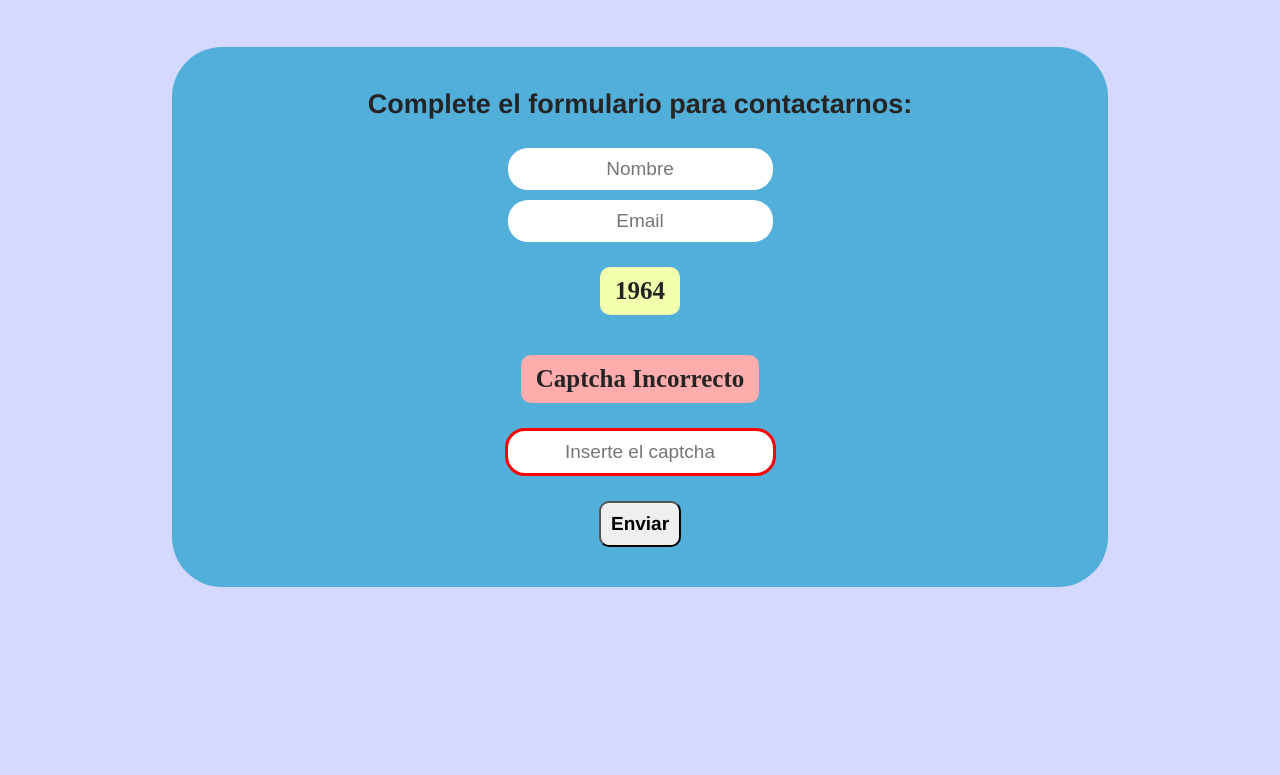
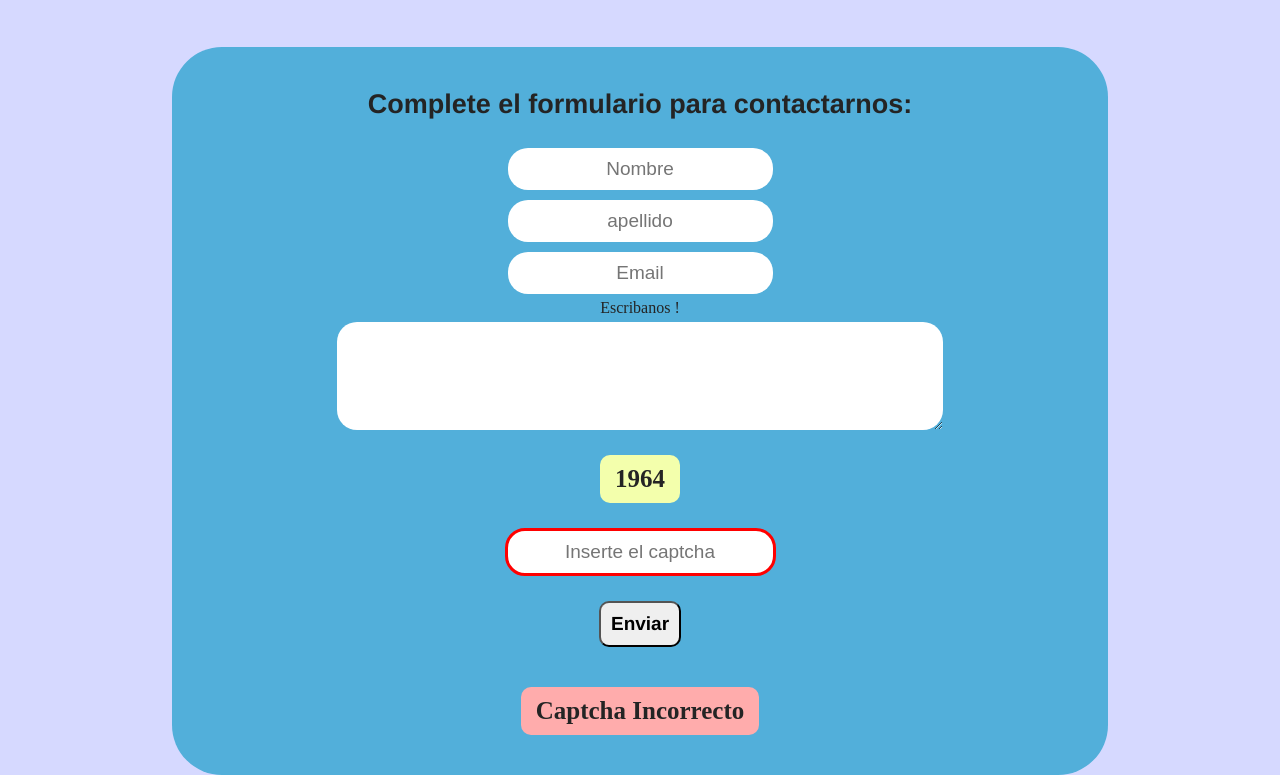
Before and after one commit to LucasLastra/Web1, a plain HTML site: page TPE1/contactanos.html in a window 1280 px wide. Both pictures are taken after a click on the button "Enviar". Shown: the part 86-861 px from the top of the page. Before the commit the page ends 800 px from the top, so only its background shows below. Drawn offline with Linux system fonts and the light colour scheme.

Commit message:
cambios dia 30/4

```diff
--- a/TPE1/contactanos.html
+++ b/TPE1/contactanos.html
@@ -18,22 +18,23 @@
         </div>
     </header>
     <section>
-        <div class="content">
-            <h2>Complete el formulario para contactarnos:</h2>
-            <input id="nombre" class="input" type="text" name="nombre" placeholder="Nombre" />
-            <input id="email" class="input" type="text" name="email" placeholder="Email" />
-            <div class="captcha" id="captcha">
+        <form name="formContacto" action="">
+            <div class="content">
+                <h2>Complete el formulario para contactarnos:</h2>
+                <input id="nombre" class="input" type="text" name="nombre" placeholder="Nombre"  />
+                <input id="apellido" class="input" type="text" name="apellido" placeholder="apellido"  />
+                <input id="email" class="input" type="text" name="email" placeholder="Email" />
+                <label for="comment">Escribanos !</label>
+                <textarea rows="4" class="input" cols="50" name="comment" form="usrform"></textarea>
+                <div class="captcha" id="captcha"></div>
+                <input id="captchaField" class="input" type="text" placeholder="Inserte el captcha" />
+
+                <button for="formContacto" type="button" id="captchaButton" class="button" name="captchaButton">Enviar</button>
+
+                <div id="captchaMsg" class="hide"></div>
 
             </div>
-
-            <div id="captchaConfirm" class="hide">
-
-            </div>
-
-            <input id="captchaField" class="input" type="text" placeholder="Inserte el captcha" />
-
-            <button type="button" id="captchaButton" class="button" name="captchaButton">Enviar</button>
-        </div>
+        </form>
     </section>
     <footer>
 
--- a/TPE1/js/captcha.js
+++ b/TPE1/js/captcha.js
@@ -1,7 +1,16 @@
+"use strict"
+
+//Event listener al clickear boton de formulario
 document.getElementById("captchaButton").addEventListener("click", checkCaptcha);
 
 let captchaNumber;
 
+//Funcion que obtiene un numero entero entre los valores enviados por parametros
+function getRndInteger(min, max) {
+    return Math.floor(Math.random() * (max - min)) + min;
+}
+
+//Funcion para crear y mostrar el "captcha"
 function setCaptchaNumber() {
     captchaNumber = getRndInteger(1000, 9999);
     document.getElementById("captcha").innerHTML = captchaNumber;
@@ -9,39 +18,36 @@ function setCaptchaNumber() {
 
 setCaptchaNumber();
 
-function getRndInteger(min, max) {
-    return Math.floor(Math.random() * (max - min)) + min;
-}
-
-let captchaConfirm = document.getElementById("captchaConfirm");
-
+//Funcion para habilitar el envio de captcha con tecla "enter"
 document.querySelector("#captchaField").addEventListener("keyup", event => {
     if (event.key !== "Enter") return;
     document.querySelector("#captchaButton").click();
     event.preventDefault();
 });
 
+//Funcion para validar si el captcha es correcto y mostrar mensaje de error o de exito
 function checkCaptcha() {
 
     let captchaField = document.getElementById("captchaField");
-    console.log(captchaField.value);
+    let captchaMsg = document.getElementById("captchaMsg");
 
-    captchaConfirm.removeAttribute("class", "hide");
+    captchaMsg.classList.remove("hide");
     if (captchaField.value == captchaNumber) {
 
-        captchaConfirm.setAttribute("class","success-msj");
-        captchaConfirm.innerHTML = "¡Mensaje enviado exitosamente!";
+        captchaMsg.classList.add("success-msj");
+        captchaMsg.innerHTML = "¡Mensaje enviado exitosamente!";
     } else {
-        captchaField.parentNode.insertBefore(captchaConfirm, captchaField);
-        captchaField.setAttribute("class", "error input");
-        captchaConfirm.setAttribute("class","error-msj");
-        captchaConfirm.innerHTML = "Captcha Incorrecto";
+        captchaField.classList.add("error");
+        captchaMsg.classList.add( "error-msj");
+        captchaMsg.innerHTML = "Captcha Incorrecto";
 
     }
     captchaField.value = "";
+
+    //Mostrar el mensaje por 3 segundos y reiniciar el captcha
     setTimeout(function() {
-        captchaField.setAttribute("class", "input");
-        captchaConfirm.setAttribute("class", "hide");
+        captchaField.classList.remove("error");
+        captchaMsg.classList.add("hide");
         setCaptchaNumber();
 
     }, 3000);
```
